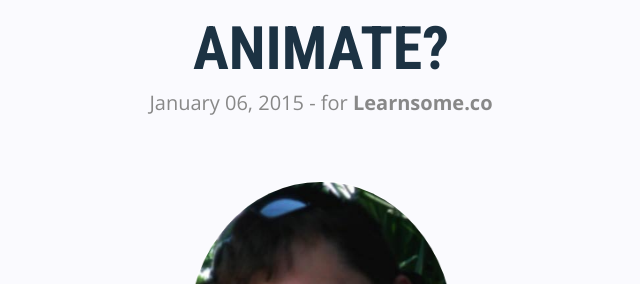
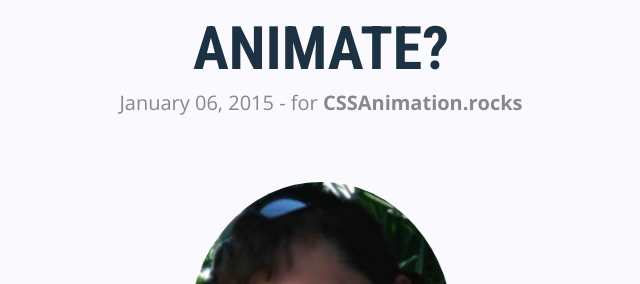
Before and after one commit to donovanh/donovanh.github.com, a Jekyll site: the page built from index.html, in a window 1280 px wide and 900 px high, scrolled down 3490 px. Shown: the part 171-455 px from the top of the window, without its empty margins (319-959 px from the left). Built offline with Jekyll 4.4.1, drawn with Linux system fonts in a browser that asks for light colours; nearby versions of some CDN libraries; the list of posts is cut into pages by our own code.

Commit message:
Updating number of course students

```diff
--- a/_posts/2013-03-15-rotating-phone.markdown
+++ b/_posts/2013-03-15-rotating-phone.markdown
@@ -5,7 +5,6 @@ description: "See how the pieces of an iPhone-style box come together in 3D usin
 tags: [css]
 newstylesheet: "iphone"
 imageURL: phone.png
-published: true
 ---
 
 When front-end developers tire of positioning, fonts, floats and divs, they make fun stuff. Stuff that probably only works in Chrome or similar. This is one of those times. Here's a CSS-animated 3D phone:
--- a/_posts/2013-05-16-node-intro.markdown
+++ b/_posts/2013-05-16-node-intro.markdown
@@ -4,7 +4,6 @@ title: "Intro to Node.js"
 description: "An overview of Node.js along with a real-world example."
 tags: [talks]
 imageURL: node-intro.jpg
-published: true
 ---
 
 <div class="video-wrapper">
--- a/_posts/2013-06-02-portal.markdown
+++ b/_posts/2013-06-02-portal.markdown
@@ -8,5 +8,4 @@ tags:
 imageURL: portal.png
 target: https://cssanimation.rocks/portal/
 targetName: CSSAnimation.rocks
-published: true
 ---
--- a/_posts/2013-10-22-stereoscopic.markdown
+++ b/_posts/2013-10-22-stereoscopic.markdown
@@ -4,7 +4,7 @@ title: "Stereoscopic CSS"
 description: "Using CSS to emulate the eye-crossing 3D effect of stereoscopy."
 tags: [css, 3d]
 imageURL: stereoscopic.png
-target: "http://learnsome.co/blog/stereoscopic/"
-targetName: "Learnsome.co"
+target: "https://cssanimation.rocks/stereoscopic/"
+targetName: "CSSAnimation.rocks"
 published: true
 ---
--- a/_posts/2015-01-06-why-animate.markdown
+++ b/_posts/2015-01-06-why-animate.markdown
@@ -4,7 +4,7 @@ title: "Should designers animate?"
 description: "The power of animation and how it can add so much to your web pages."
 tags: [css, animations, transitions]
 imageURL: circle.png
-target: "http://learnsome.co/blog/why-animate/"
-targetName: "Learnsome.co"
+target: "https://cssanimation.rocks/why-animate/"
+targetName: "CSSAnimation.rocks"
 published: true
 ---
--- a/_posts/2016-01-01-2015.markdown
+++ b/_posts/2016-01-01-2015.markdown
@@ -14,7 +14,7 @@ It's easy to forget how much we get done over the course of a year. Sometimes it
 
 ## CSSAnimation.rocks
 
-In January I registered the domain [cssanimation.rocks](https://cssanimation.rocks), with the intention of writing a book. While that didn't happen, I did manage to create a 4-week email course and write 15 in-depth CSS tutorials. The site has been well received, with over 500,000 views and more than 700 people taking part in the course.
+In January I registered the domain [cssanimation.rocks](https://cssanimation.rocks), with the intention of writing a book. While that didn't happen, I did manage to create a 4-week email course and write 15 in-depth CSS tutorials. The site has been well received, with over 500,000 views and more than 850 people taking part in the course.
 
 Along the way I also worked with [Native](https://getnative.me) to get the site translated into other languages. Thanks to over a dozen kind volunteers, articles have now been translated [into 10 languages](https://cssanimation.rocks/translations).
 
```
